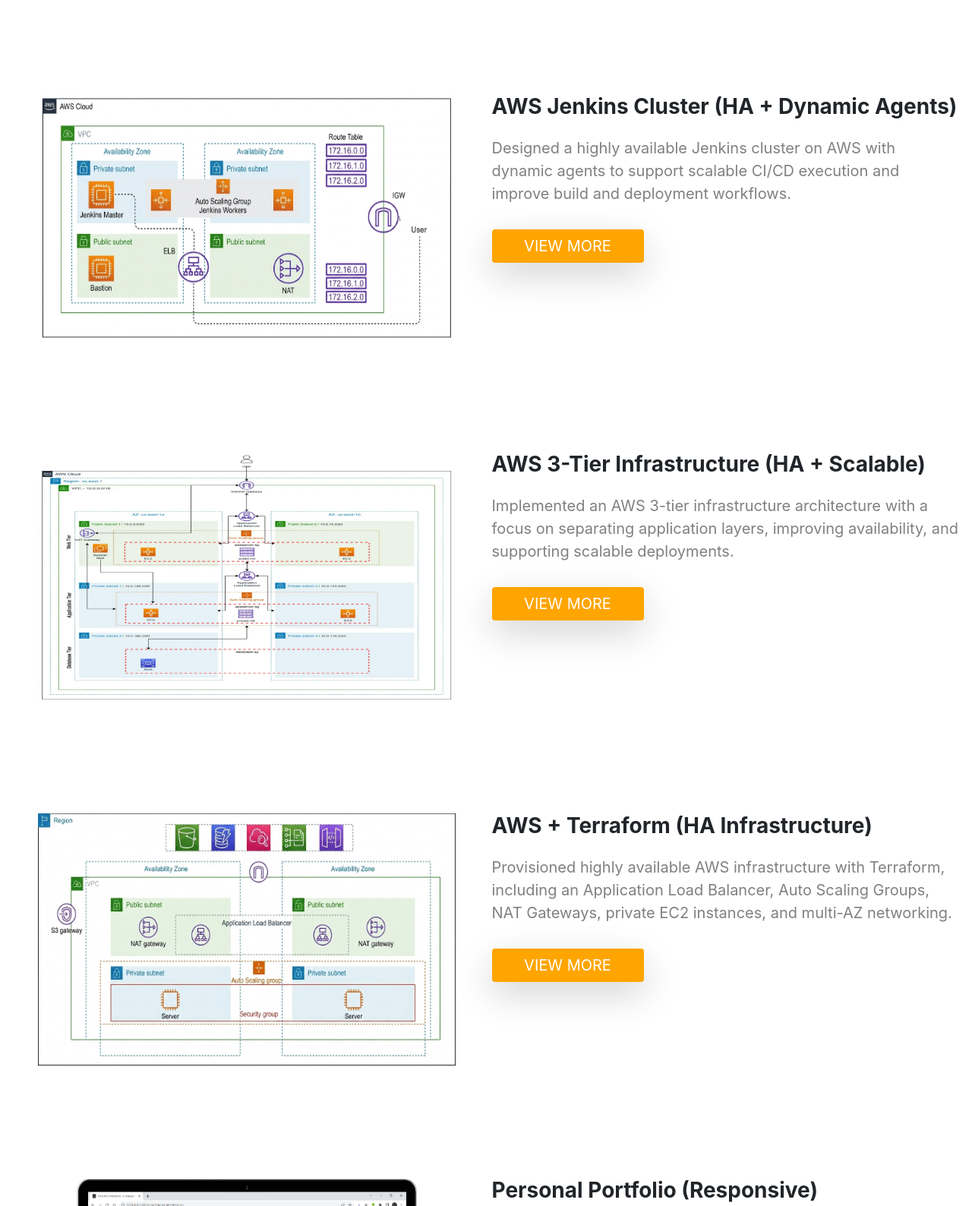
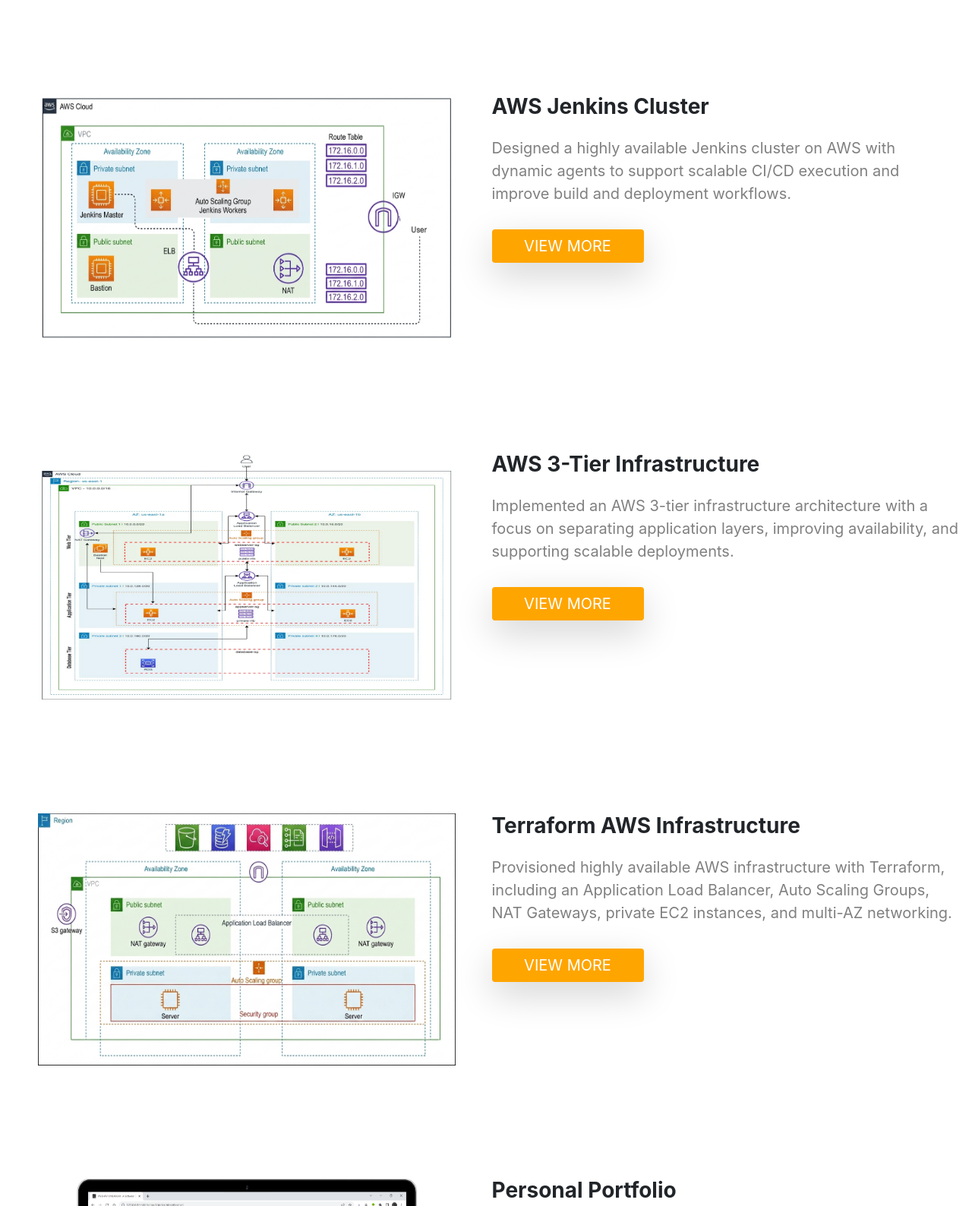
Before and after one commit to vaibhav-umbarkar/vaibhav-umbarkar.github.io, a plain HTML site: page index.html in a window 1280 px wide. Shown: the part 3120-4708 px from the top of the page at 76% size. Drawn offline with nearby package versions, Linux system fonts and the light colour scheme.

Commit message:
Edit index.html

```diff
--- a/index.html
+++ b/index.html
@@ -178,7 +178,7 @@
             <img class="project_img" src="img/img4.png" alt="personal_portfolio">
         </section>
         <section class="center_content col-lg-6">
-            <h3 class="project_title"><b>Microservices CICD On Docker Swarm</b></h3>
+            <h3 class="project_title"><b>CICD On Docker Swarm</b></h3>
             <p class="project_para">Designed a Jenkins-driven CI/CD workflow for microservices, using Docker Swarm and AWS to automate application builds and deployments across containerized services.</p>
             <button class="button btn shadow-lg mt-3">
                 <a class="button" id="text_decoration_none" href="https://github.com/vaibhav-umbarkar/microservices-cicd-on-docker-swarm">VIEW MORE</a>
@@ -191,7 +191,7 @@
             <img class="project_img" src="img/img1.png" alt="personal_portfolio">
         </section>
         <section class="center_content col-lg-6">
-            <h3 class="project_title"><b>AWS Jenkins Cluster (HA + Dynamic Agents)</b></h3>
+            <h3 class="project_title"><b>AWS Jenkins Cluster</b></h3>
             <p class="project_para">Designed a highly available Jenkins cluster on AWS with dynamic agents to support scalable CI/CD execution and improve build and deployment workflows.</p>
             <button class="button btn shadow-lg mt-3">
                 <a class="button" id="text_decoration_none" href="https://github.com/vaibhav-umbarkar/aws-jenkins-ha-cluster">VIEW MORE</a>
@@ -204,7 +204,7 @@
             <img class="project_img" src="img/img2.png" alt="personal_portfolio">
         </section>
         <section class="center_content col-lg-6">
-            <h3 class="project_title"><b>AWS 3-Tier Infrastructure (HA + Scalable)</b></h3>
+            <h3 class="project_title"><b>AWS 3-Tier Infrastructure</b></h3>
             <p class="project_para">Implemented an AWS 3-tier infrastructure architecture with a focus on separating application layers, improving availability, and supporting scalable deployments.</p>
             <button class="button btn shadow-lg mt-3">
                 <a class="button" id="text_decoration_none" href="https://github.com/vaibhav-umbarkar/aws-3tier-ha-infrastructure">VIEW MORE</a>
@@ -217,7 +217,7 @@
             <img class="project_img" src="img/img3.png" alt="personal_portfolio">
         </section>
         <section class="center_content col-lg-6">
-            <h3 class="project_title"><b>AWS + Terraform (HA Infrastructure)</b></h3>
+            <h3 class="project_title"><b>Terraform AWS Infrastructure</b></h3>
             <p class="project_para">Provisioned highly available AWS infrastructure with Terraform, including an Application Load Balancer, Auto Scaling Groups, NAT Gateways, private EC2 instances, and multi-AZ networking.</p>
             <button class="button btn shadow-lg mt-3">
                 <a class="button" id="text_decoration_none" href="https://github.com/vaibhav-umbarkar/aws-terraform-ha-infrastructure">VIEW MORE</a>
@@ -230,7 +230,7 @@
             <img class="project_img" src="img/img.png" alt="personal_portfolio">
         </section>
         <section class="center_content col-lg-6">
-            <h3 class="project_title"><b>Personal Portfolio (Responsive)</b></h3>
+            <h3 class="project_title"><b>Personal Portfolio</b></h3>
             <p class="project_para">A responsive portfolio website built to present my DevOps skills, cloud infrastructure projects, technical experience, and professional profile.</p>
             <button class="button btn shadow-lg mt-3">
                 <a class="button" id="text_decoration_none" href="#">VIEW MORE</a>
```
